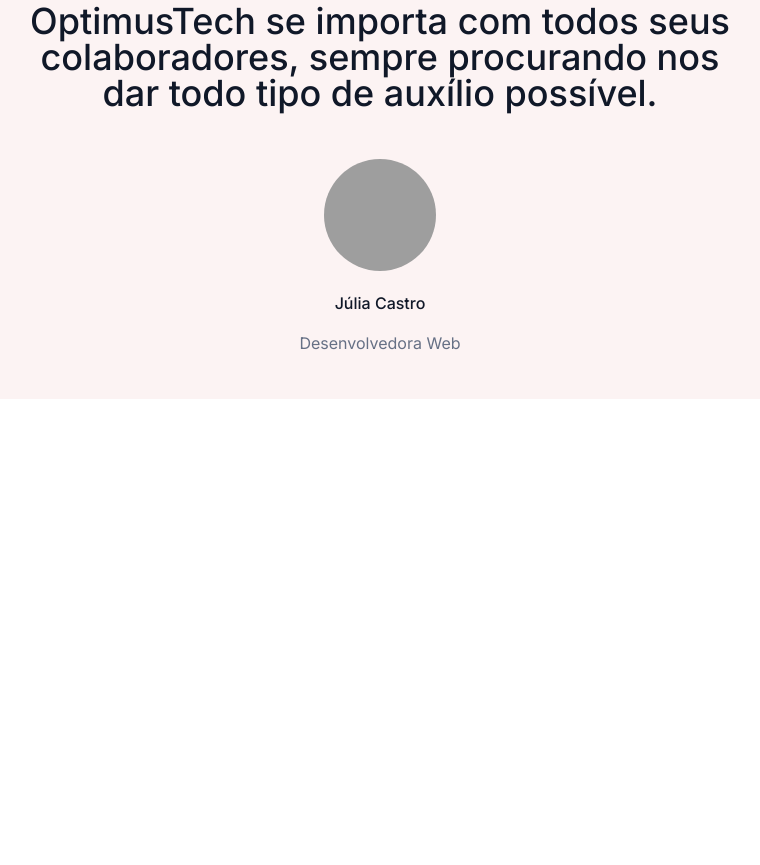
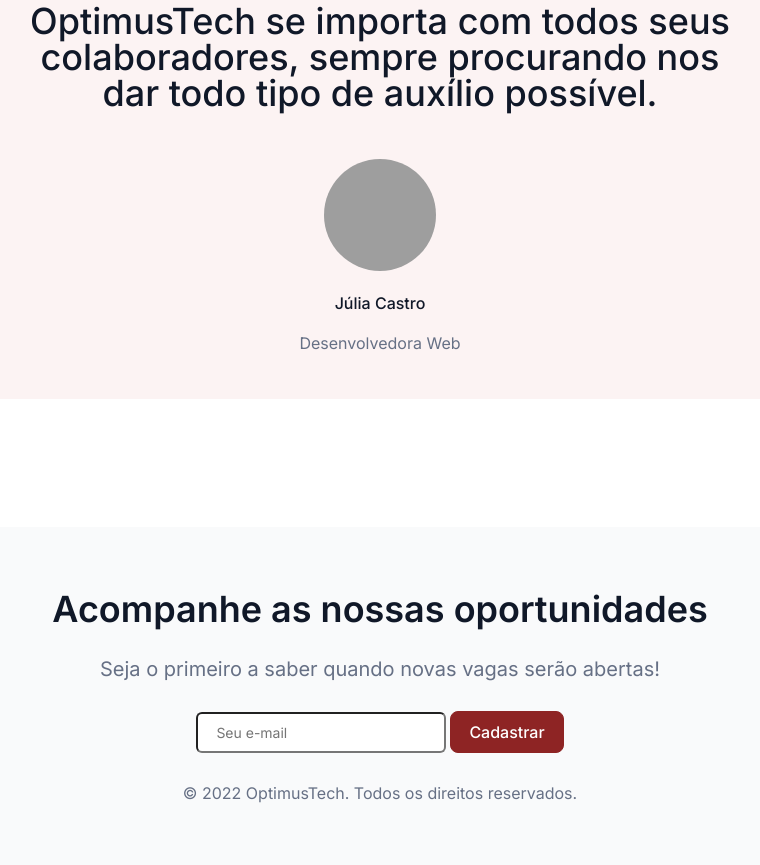
Before and after one commit to Faqtt0/optimus-tech, a plain HTML site: page index.html in a window 1280 px wide. Shown: the part 2411-3276 px from the top of the page, without its empty margins (260-1020 px from the left). Before the commit the page ends 2810 px from the top, so only its background shows below. Drawn offline with Linux system fonts and the light colour scheme; grey boxes are pictures that could not be loaded.

Commit message:
Add footer section with subscription form and styles

```diff
--- /dev/null
+++ b/css/footer.css
@@ -0,0 +1,38 @@
+footer {
+    margin-top: 8rem;
+    display: flex;
+    flex-direction: column;
+    background-color: var(--cinza-50);
+    text-align: center;
+    padding: 4rem 4rem;
+    gap: 32px;
+}
+
+footer h2 {
+    font-family: var(--fonte-padrao);
+    font-weight: 600;
+    font-size: 36px;
+    color: var(--cinza-900);
+}
+
+footer span:nth-child(2) {
+    font-family: var(--fonte-padrao);
+    font-weight: 400;
+    font-size: 20px;
+    color: var(--cinza-500);
+}
+
+.cadastrar-email input {
+    font-family: var(--fonte-padrao);
+    font-weight: 400;
+    font-size: 14px;
+    padding: 10px 18px;
+    border-radius: 6px;
+}
+
+footer span {
+    font-family: var(--fonte-padrao);
+    font-weight: 400;
+    font-size: 16px;
+    color: var(--cinza-500);
+}
--- a/index.html
+++ b/index.html
@@ -126,5 +126,16 @@
             <span class="cargo">Desenvolvedora Web</span>
         </section>
 
+        <footer>
+            <h2>Acompanhe as nossas oportunidades</h2>
+            <span>Seja o primeiro a saber quando novas vagas serão abertas!</span>
+            <div class="cadastrar-email">
+                <input type="email" placeholder="Seu e-mail">
+                <button class="btn btn-fill">Cadastrar</button>
+            </div>
+
+            <span>© 2022 OptimusTech. Todos os direitos reservados.</span>
+
+        </footer>
     </body>
 </html>
--- a/style.css
+++ b/style.css
@@ -4,11 +4,13 @@
 @import "css/talentos.css";
 @import "css/vagas.css";
 @import "css/depoimentos.css";
+@import "css/footer.css";
 
 
 :root{
     --branco: #FFF;
     --primaria: #3A404E;
+    --cinza-50: #F9FAFB;
     --cinza-200: #EAECF0;
     --cinza-500: #667085;
     --cinza-900: #101828;
```
